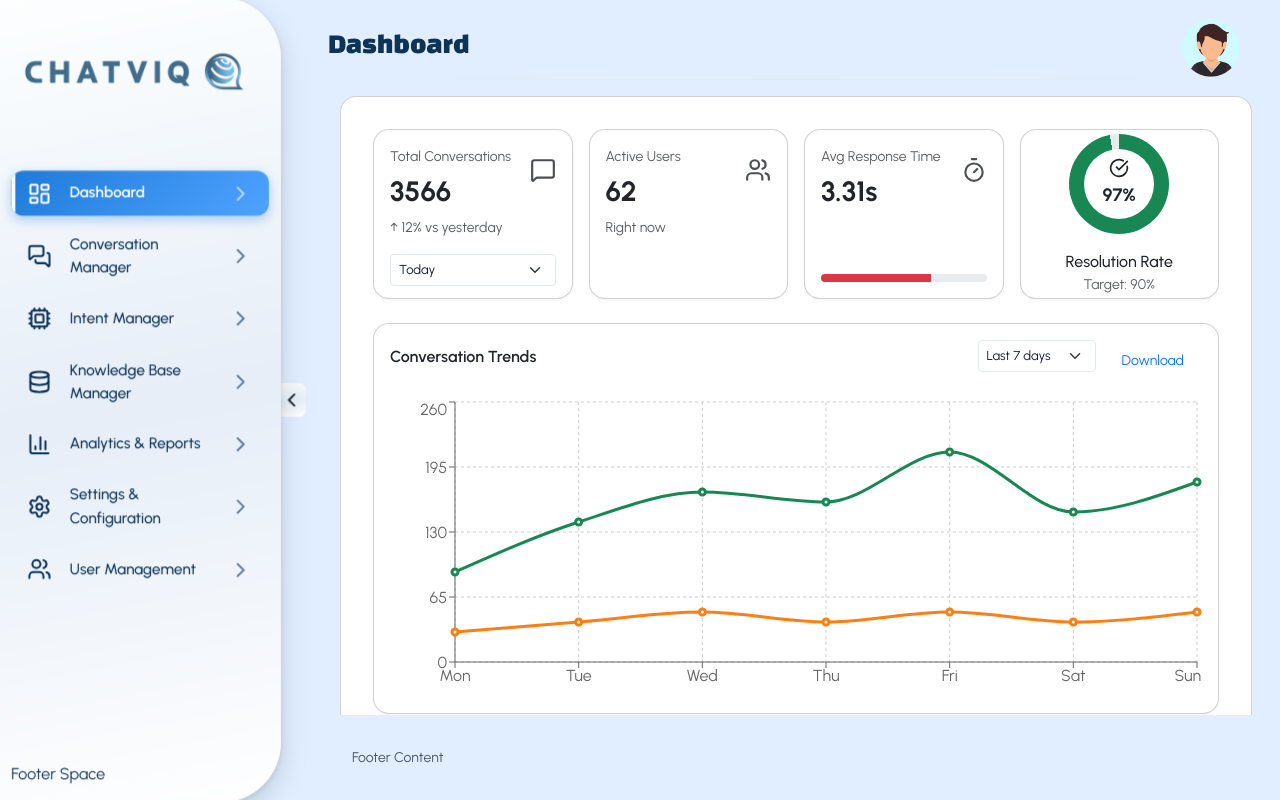
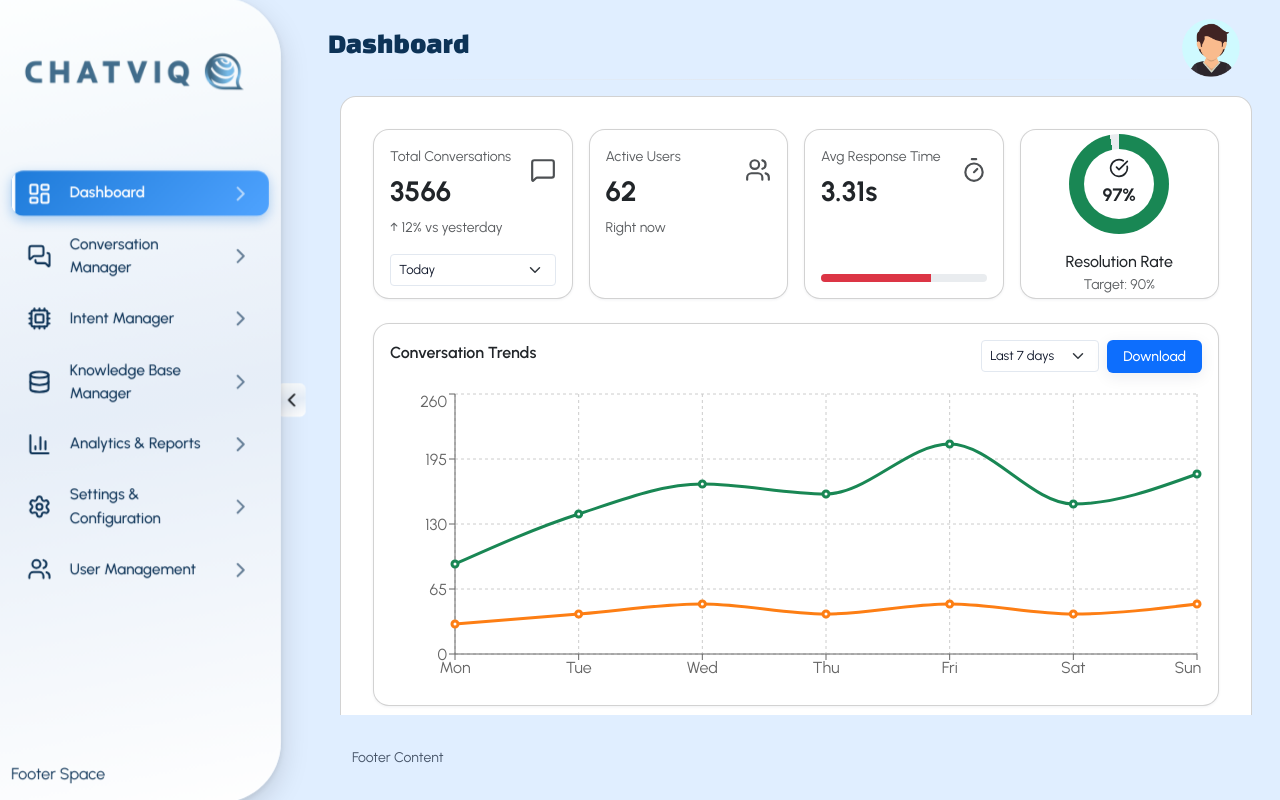
Before and after one commit to YounderBots/ChatBot-Frontend, a React (Vite) app: page / in a window 1280 px wide. Built offline with nearby package versions, Linux system fonts and the light colour scheme.

Commit message:
changes updated in dashboard UI

```diff
--- a/src/pages/Dashboard/Dashboard.css
+++ b/src/pages/Dashboard/Dashboard.css
@@ -230,3 +230,40 @@
     align-self: flex-end;
   }
 }
+
+/* ================= Permanent Buttons with Equal Padding ================= */
+
+/* Apply to all main dashboard buttons */
+button.always-visible-btn,
+button.activity-view-btn,
+button.btn-link.always-visible-btn {
+  opacity: 1 !important;
+  visibility: visible !important;
+  display: inline-flex !important;
+  align-items: center;
+  justify-content: center;
+  text-decoration: none;
+  background-color: #0d6efd;  /* solid blue */
+  color: white;                /* white text */
+  border: none;
+  padding: 6px 16px;           /* equal padding for all buttons */
+  border-radius: 6px;          /* rounded corners */
+  font-size: 14px;             /* same font size */
+  font-weight: 500;
+  cursor: pointer;
+  transition: all 0.2s ease;
+}
+
+/* Hover effect */
+button.always-visible-btn:hover,
+button.activity-view-btn:hover,
+button.btn-link.always-visible-btn:hover {
+  background-color: #0b5ed7;
+  transform: translateY(-1px);
+}
+
+/* Ensure small buttons inside activity items keep same padding */
+.activity-view-btn {
+  padding: 6px 16px; /* same as others */
+  font-size: 14px;
+}
--- a/src/pages/Dashboard/Dashboard.jsx
+++ b/src/pages/Dashboard/Dashboard.jsx
@@ -81,6 +81,46 @@ const apiGetRecentConversations = async () => ([
     confidence: 88,
     timeAgo: "5 mins ago",
   },
+  {
+    id: 3,
+    message: "I want to upgrade my account",
+    intent: "Upgrade", confidence: 80,
+    timeAgo: "10 mins ago"
+  },
+  {
+    id: 4,
+    message: "I need a refund for my last purchase",
+    intent: "Refund",
+    confidence: 95, timeAgo: "15 mins ago"
+  },
+  {
+    id: 5,
+    message: "The support response is too slow",
+    intent: "Complaint",
+    confidence: 70,
+    timeAgo: "20 mins ago"
+  },
+  {
+    id: 6,
+    message: "How do I book a new service?",
+    intent: "Booking",
+    confidence: 85,
+    timeAgo: "25 mins ago"
+  },
+  {
+    id: 7,
+    message: "Feedback for your last update",
+    intent: "Feedback",
+    confidence: 60,
+    timeAgo: "30 mins ago"
+  },
+  {
+    id: 8,
+    message: "Can I downgrade my plan?",
+    intent: "Downgrade",
+    confidence: 75,
+    timeAgo: "40 mins ago"
+  },
 ]);
 
 const DashboardCard = ({
@@ -162,6 +202,14 @@ const intentVariant = (intent) => {
       return "success";
     case "Refund":
       return "info";
+    case "Complaint":
+      return "warning";     // yellow
+    case "Booking":
+      return "secondary";   // gray
+    case "Feedback":
+      return "dark";        // dark
+    case "Downgrade":
+      return "info";       // light gray
     default:
       return "secondary";
   }
@@ -181,6 +229,11 @@ const DashboardContent = () => {
   const navigate = useNavigate();
   const [trendRange, setTrendRange] = useState("7");
 
+  const [showAllActivities, setShowAllActivities] = useState(false);
+
+  const handleViewAll = () => {
+    setShowAllActivities(true);
+  };
 
   const handleView = (conversation) => {
     setSelectedConversation(conversation);
@@ -366,7 +419,7 @@ const DashboardContent = () => {
               </Form.Select>
 
 
-              <Button size="sm" variant="outline-primary" onClick={downloadChart}>
+              <Button size="sm" className="always-visible-btn" onClick={downloadChart}>
                 Download
               </Button>
             </div>
@@ -516,62 +569,43 @@ const DashboardContent = () => {
         <Card.Body>
           <div className="d-flex justify-content-between align-items-center mb-3">
             <h6 className="fw-semibold mb-0">Recent Activity</h6>
-            <Button variant="link" size="sm" className="p-0">
-              View all
-            </Button>
+            {!showAllActivities && (
+              <Button size="sm" className="always-visible-btn activity-view-btn" onClick={handleViewAll}>
+                View All
+              </Button>
+            )}
           </div>
 
-          {recentConversations.slice(0, 10).map((item) => (
-            <div
-              key={item.id}
-              className="d-flex align-items-center justify-content-between py-2 border-bottom"
-            >
+          {(showAllActivities ? recentConversations : recentConversations.slice(0, 4)).map((item) => (
+            <div key={item.id} className="activity-item">
               {/* Left */}
               <div className="flex-grow-1 me-3">
                 <div className="small text-muted">{item.timeAgo}</div>
-                <div className="fw-medium text-truncate activity-message">
-                  {item.message}
-                </div>
+                <div className="fw-medium text-truncate activity-message">{item.message}</div>
 
                 <div className="d-flex align-items-center gap-2 mt-1">
-                  <span
-                    className={`badge bg-${intentVariant(item.intent)}`}
-                  >
-                    {item.intent}
-                  </span>
+                  <span className={`badge bg-${intentVariant(item.intent)}`}>{item.intent}</span>
 
                   <div className="confidence-bar">
-                    <ProgressBar
-                      now={item.confidence}
-                      variant="success"
-                      style={{ height: 6 }}
-                    />
+                    <ProgressBar now={item.confidence} variant="success" style={{ height: 6 }} />
                   </div>
 
-                  <small className="text-muted">
-                    {item.confidence}%
-                  </small>
+                  <small className="text-muted">{item.confidence}%</small>
                 </div>
               </div>
 
               {/* Right */}
               <Button
                 size="sm"
-                variant="outline-primary"
+                className="activity-view-btn always-visible-btn"
                 onClick={() => handleView(item)}
               >
                 View
               </Button>
-
             </div>
           ))}
         </Card.Body>
       </Card>
-
-
-
-
-
 
 
 
```
